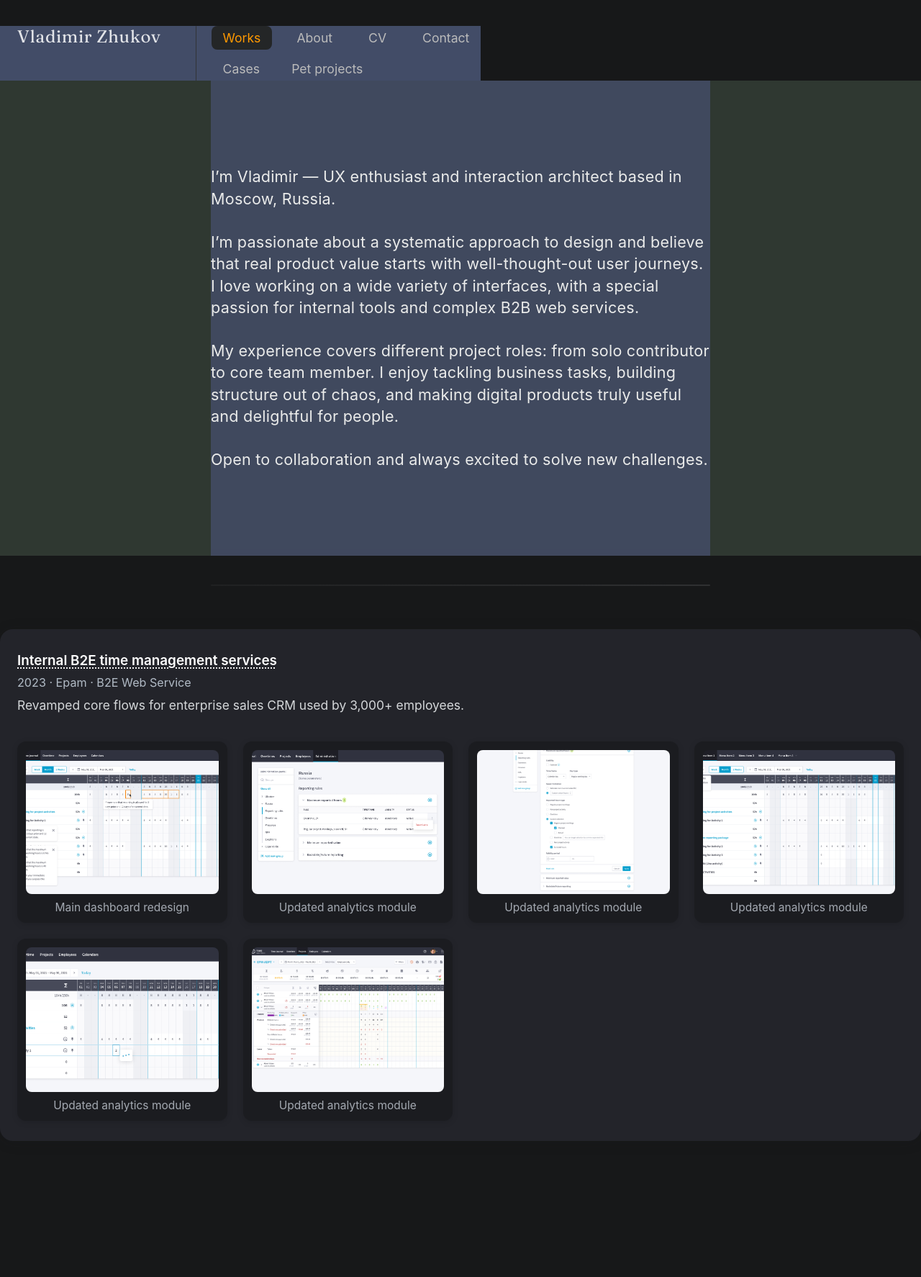
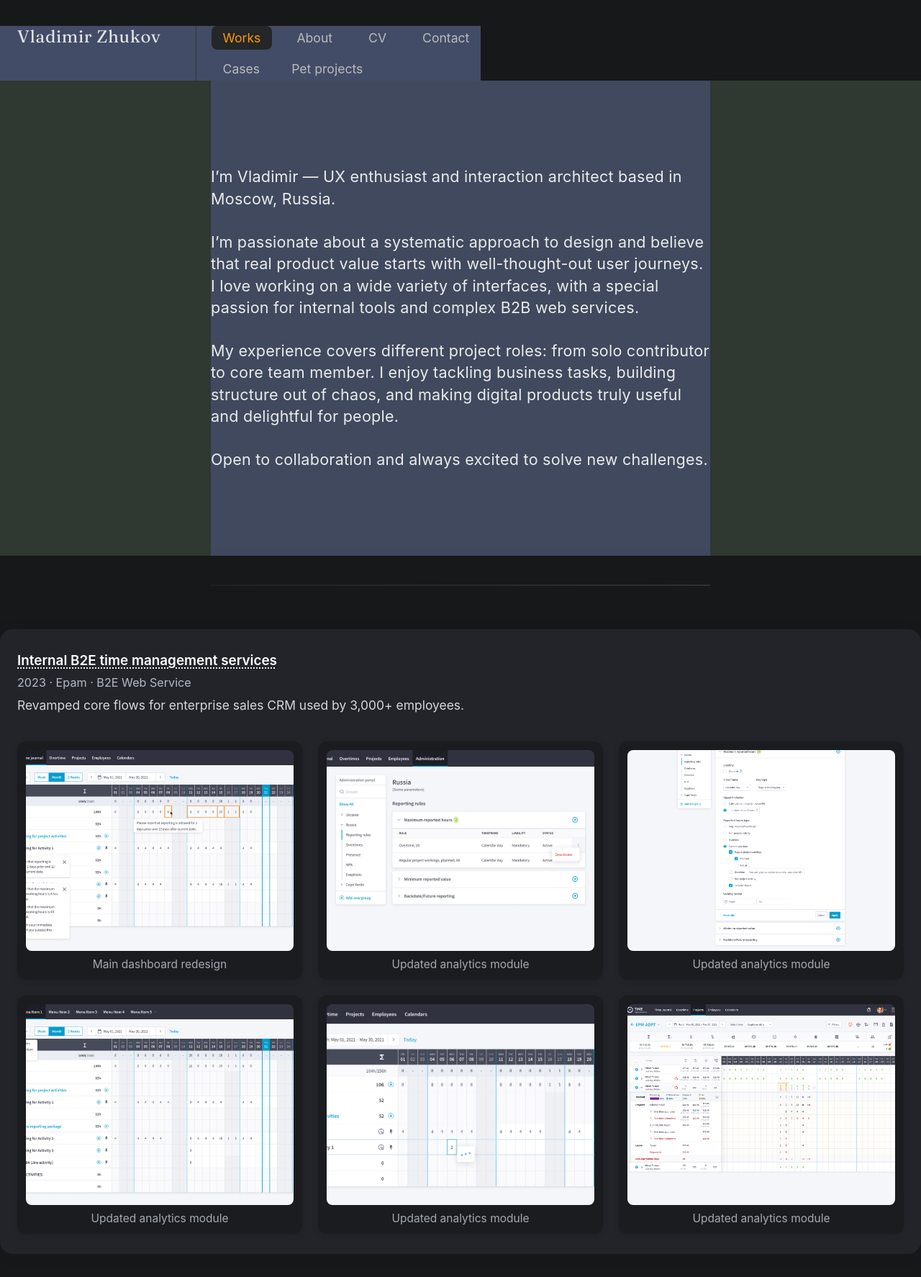
Before and after one commit to uxiscool/experience, a Jekyll site: the page built from index.md, in a window 1280 px wide. Shown: the whole page at 72% size. Built offline with Jekyll 4.4.1, drawn with Linux system fonts in a browser that asks for light colours; before the commit the page ends 1617 px from its top, so only the background shows below that.

Commit message:
Add files via upload

```diff
--- a/assets/css/main.css
+++ b/assets/css/main.css
@@ -384,7 +384,7 @@ main {
 
 .case-gallery {
   display: grid;
-  grid-template-columns: repeat(auto-fit, minmax(270px, 1fr));
+  grid-template-columns: repeat(auto-fit, minmax(350px, 1fr));
   gap: 22px;
   margin-top: 4px;
 }
@@ -403,7 +403,7 @@ main {
 }
 .case-thumb2 {
   max-width: 100%;
-  max-height: 250px;
+  max-height: 350px;
   width: auto;
   aspect-ratio: 4/3;
   object-fit: cover;
```
